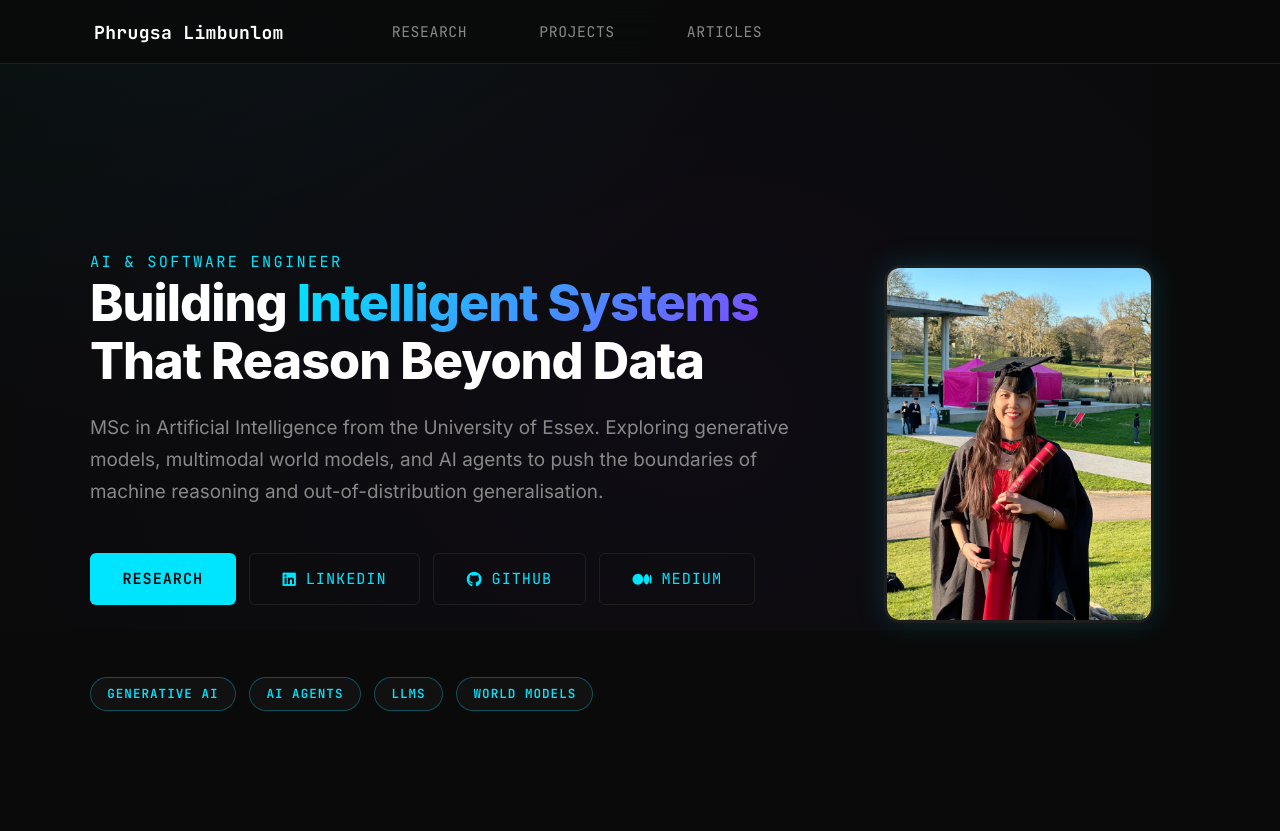
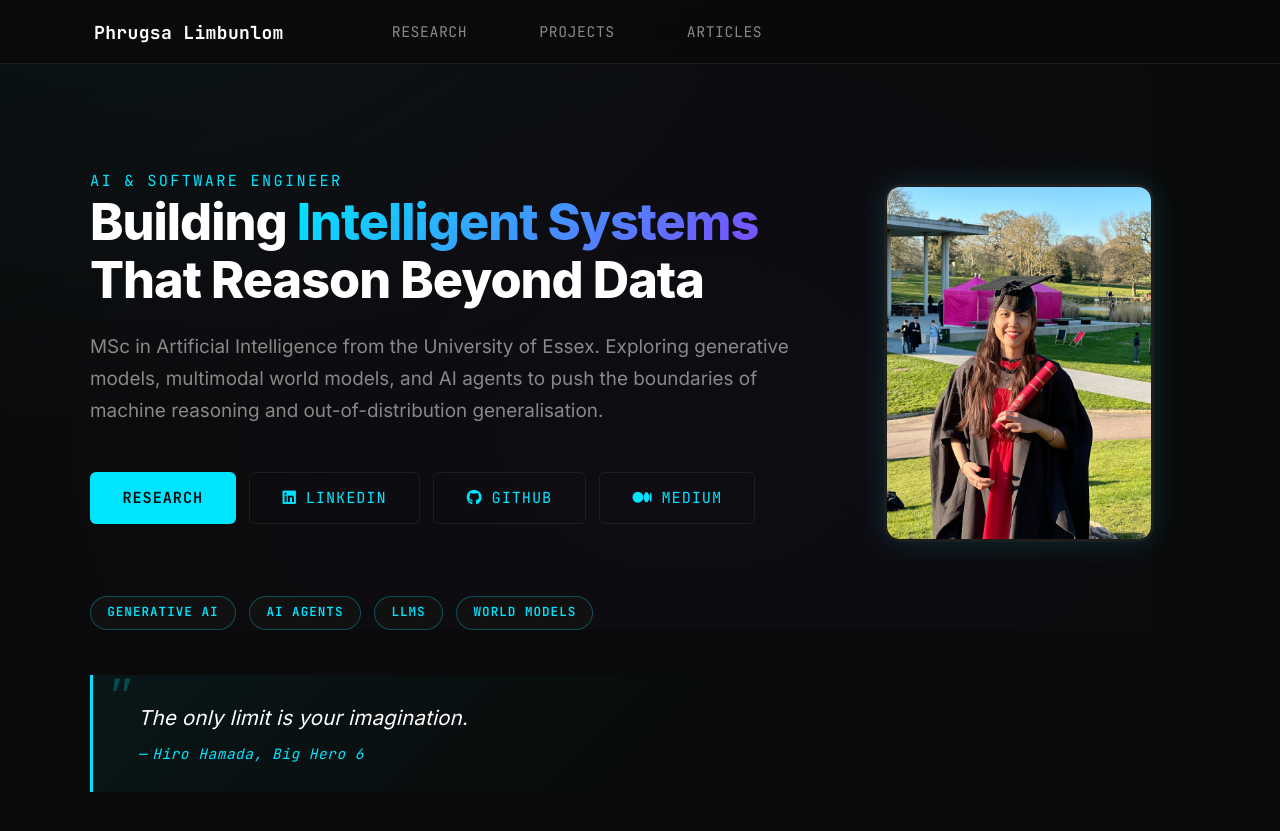
Before and after one commit to phrugsa-limbunlom/phrugsa-limbunlom.github.io, a Jekyll site: the page built from _pages/about.md, in a window 1280 px wide and 900 px high. Shown: the top 831 px of the window. Built offline with Jekyll 4.4.1, drawn with Linux system fonts in a browser that asks for light colours.

Commit message:
add quote section and styles to enhance content presentation

```diff
--- a/_pages/about.md
+++ b/_pages/about.md
@@ -37,10 +37,12 @@ redirect_from:
       <span class="wm-badge wm-badge--accent">AI Agents</span>
       <span class="wm-badge wm-badge--accent">LLMs</span>
       <span class="wm-badge wm-badge--accent">World Models</span>
-      <!-- <span class="wm-badge wm-badge--accent">JEPA</span>
-      <span class="wm-badge wm-badge--accent">Energy-Based Models</span> -->
-      <!-- <span class="wm-badge">Robotics</span> -->
     </div>
+    <blockquote class="wm-quote wm-reveal">
+      <span class="wm-quote__icon" aria-hidden="true">"</span>
+      <p class="wm-quote__text">The only limit is your imagination.</p>
+      <footer class="wm-quote__footer"><cite>Hiro Hamada, Big Hero 6</cite></footer>
+    </blockquote>
   </div>
 </section>
 
--- a/_sass/_modern_ui.scss
+++ b/_sass/_modern_ui.scss
@@ -347,6 +347,63 @@ body.worldmodels-theme .masthead {
   }
 }
 
+/* ---------- QUOTE ---------- */
+.wm-quote {
+  position: relative;
+  margin: 2.5rem 0 0;
+  padding: 1.5rem 2rem 1.5rem 2.5rem;
+  border: none;
+  border-left: 3px solid $wm-accent;
+  background: linear-gradient(135deg, rgba($wm-accent, 0.06), transparent 60%);
+  border-radius: 0 $wm-radius $wm-radius 0;
+  opacity: 0;
+  animation: wm-fadeUp 0.8s ease forwards;
+  animation-delay: 0.9s;
+
+  &__icon {
+    position: absolute;
+    top: -0.3rem;
+    left: 0.75rem;
+    font-size: 3rem;
+    line-height: 1;
+    color: rgba($wm-accent, 0.25);
+    font-family: Georgia, serif;
+    pointer-events: none;
+    user-select: none;
+  }
+
+  &__text {
+    font-size: clamp(0.95rem, 1.6vw, 1.15rem);
+    font-style: italic;
+    color: $wm-heading;
+    line-height: 1.6;
+    margin: 0 0 0.5rem;
+    letter-spacing: 0.01em;
+  }
+
+  &__footer {
+    font-family: $wm-mono;
+    font-size: 0.8rem;
+    color: $wm-text-muted;
+    letter-spacing: 0.04em;
+
+    cite {
+      font-style: italic;
+      color: $wm-accent;
+    }
+  }
+
+  @media (max-width: 767px) {
+    margin-top: 1.75rem;
+    padding: 1.25rem 1.25rem 1.25rem 1.75rem;
+
+    &__icon {
+      font-size: 2.25rem;
+      left: 0.5rem;
+    }
+  }
+}
+
 /* ---------- BUTTONS ---------- */
 .wm-btn {
   display: inline-flex;
```
